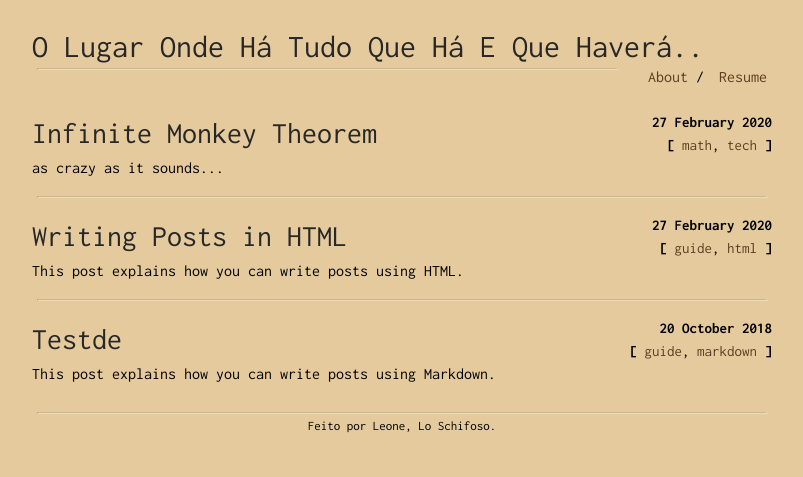
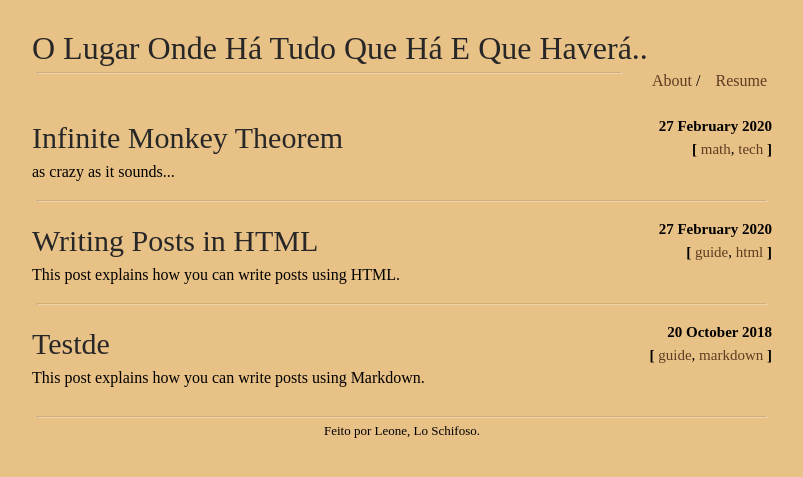
Before and after one commit to heart-leap/heart-leap.github.io, a Jekyll site: the page built from index.html, in a window 1280 px wide. Shown: the top 477 px of the page, without its empty margins (238-1041 px from the left). Built offline with Jekyll 4.4.1, drawn with Linux system fonts in a browser that asks for light colours.

Commit message:
mudei a fonte

```diff
--- a/_includes/head.html
+++ b/_includes/head.html
@@ -17,7 +17,7 @@
     <meta name="author" content="{{ site.author }}">
 
     <meta name="description" content="{{ desc }}">
-    <link href='https://fonts.googleapis.com/css?family=Inconsolata:400,700' rel='stylesheet' type='text/css'>
+    <link href='https://fonts.googleapis.com/css2?family=Comfortaa&display=swap' rel='stylesheet' type='text/css'>
     <link rel="stylesheet" href="{{ sitedir }}css/main.css">
     <link rel="icon" type="image/ico" href="{{ favicon_location }}">
     <link rel="shortcut-icon" type="image/ico" href="{{ favicon_location }}">
--- a/css/main.scss
+++ b/css/main.scss
@@ -14,7 +14,7 @@ $small-width: 480px;
 body {
     margin: 0;
     font-family: "Inconsolata";
-    background-color: #e5ca9d;
+    background-color: #e8c187;
     min-height: 100%;
 }
 a {
```
